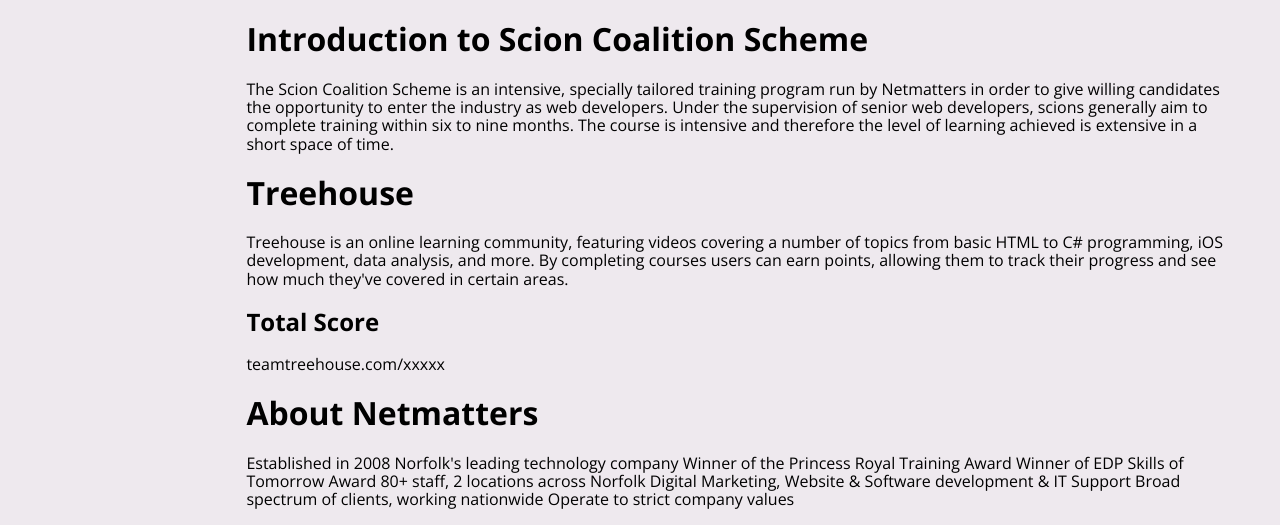
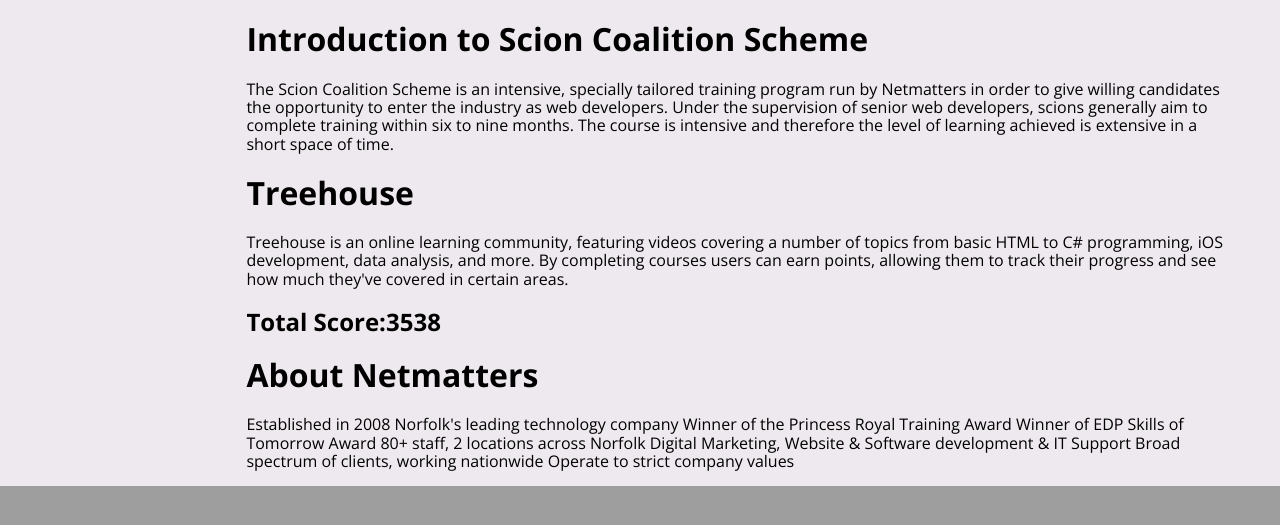
Before and after one commit to ChristopherMorriss/Portfolio-ChristopherMorriss, a PHP site: page /scs-scheme.html in a window 1280 px wide. Shown: the part 800-1325 px from the top of the page. After the commit the page ends 1286 px from the top, so only its background shows below. Run offline with PHP 8.4, Linux system fonts and the light colour scheme.

Commit message:
I have all the remaining minor layout issues

```diff
--- a/index.html
+++ b/index.html
@@ -96,7 +96,7 @@
                 <h1>Get In Touch</h1>
                 <p>If you are interested in talking, feel free to contact me through phone or email:</p>
                 <h3>00000 00000</h3>
-                <h3>Email@EmailAddress.com</h3>
+                <h3>Me@MyEmail.com</h3>
                 <p>Contact me during the hours 9:00am-11:30am or 1:00pm-4:00pm for the quickest response</p>
             </div>
             <form>
--- a/scs-scheme.html
+++ b/scs-scheme.html
@@ -15,9 +15,9 @@
          <div class="sticky-menu">
              <h1 id="sticky-1"><a href="index.html">CM</a></h1>
              <nav id="sticky-2">
-                 <a href="about-me.html">About Me</a><br>
-                 <a href="index.html">My Portfolio</a><br>
-                 <a href="coding-examples.html">Coding Examples</a><br>
+                 <a href="about-me.html">About Me</a>
+                 <a href="index.html">My Portfolio</a>
+                 <a href="coding-examples.html">Coding Examples</a>
                  <a href="scs-scheme.html">SCS Scheme</a>
 
 
@@ -34,7 +34,7 @@
          </div>
       </header>
          <main>
-            <div class="banner intro2">
+            <div class="banner intro">
                <h1>Christopher Morriss</h1>
                <h2>SCS Scheme</h2>
                <h2><a href="#bottom">Scroll Down &ShortDownArrow;</a></h2>
@@ -50,9 +50,7 @@
                <p>Treehouse is an online learning community, featuring videos covering a number of topics from basic HTML to C# programming,
                   iOS development, data analysis, and more. By completing courses users can earn points, allowing them to track their progress
                   and see how much they've covered in certain areas.</p>
-               <h2>Total Score</h2>
-               <p>teamtreehouse.com/xxxxx</p>
-
+               <h2><a href="https://teamtreehouse.com/profiles/christophermorriss23538">Total Score:3538</a></h2>
                <h1>About Netmatters</h1>
                <p>Established in 2008
                Norfolk's leading technology company
--- a/scss/base/_background.scss
+++ b/scss/base/_background.scss
@@ -20,10 +20,6 @@
     @extend %margin-menu;
 }
 
-.intro2{
-    //margin-top:160px;
-    @extend %margin-menu2;
-}
 
 
 
--- a/scss/layout/_header.scss
+++ b/scss/layout/_header.scss
@@ -61,8 +61,26 @@
             $flex-direction:column,
             $flex-wrap:nowrap,
             $flex-align:center,
-            $flex-justify:space-around,
+            $flex-justify:flex-start,
             );
+    @include media(small){
+        @include flex(
+            $flex-display:flex,
+            $flex-direction:row,
+            $flex-wrap:nowrap,
+            $flex-align:center,
+            $flex-justify:flex-start,
+            );
+    }
+    @include media (medium){
+        @include flex(
+            $flex-display:flex,
+            $flex-direction:row,
+            $flex-wrap:nowrap,
+            $flex-align:center,
+            $flex-justify:flex-start,
+            );
+    }
     @include media(large){
         border-left:none;
         border-right:none;
@@ -71,7 +89,14 @@
         padding-top: 20px;
         padding-bottom: 20px;
         border-bottom:4px solid $aqua_blue;
-        }
+        @include flex(
+            $flex-display:flex,
+            $flex-direction:column,
+            $flex-wrap:nowrap,
+            $flex-align:center,
+            $flex-justify:space-around,
+            );
+    }
     @include media(x-large){
         border-left:none;
         border-right:none;
@@ -80,8 +105,16 @@
         padding-top: 20px;
         padding-bottom: 20px;
         border-bottom:4px solid $aqua_blue;
+        @include flex(
+            $flex-display:flex,
+            $flex-direction:column,
+            $flex-wrap:nowrap,
+            $flex-align:center,
+            $flex-justify:space-around,
+            );
     }
     @extend %center;
-    width:50%;
+    //width:50%;
+
     height: 100%;
 }
--- a/scss/utilities/_extends.scss
+++ b/scss/utilities/_extends.scss
@@ -16,18 +16,6 @@
     }
 }
 
-%margin-menu2{
-    margin-top: 160px;
-    @include media(large){
-       margin-top:0px;
-
-   }
-    @include media(x-large){
-       margin-top:0px;
-
-   }
-}
-
 
 %margin-percent{
     margin-left:5%;
```
Also changed, not shown: about-me.html (+4 -4 lines), coding-examples.html (+7 -5 lines), coming-soon.html (+5 -5 lines), css/styles.css (+35 -23 lines), 1 other file.
